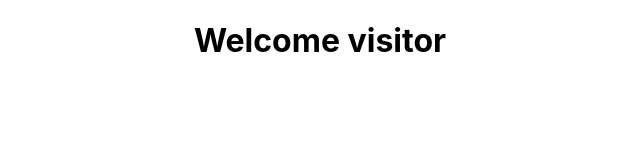
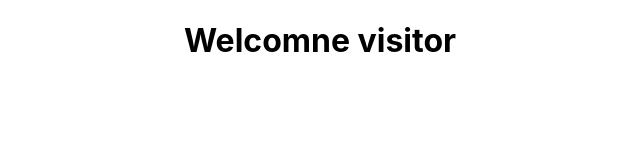
Before and after one commit to zlrkw11/react-js, a React (Create React App) app: page / in a window 1280 px wide. Shown: the top 160 px of the page, without its empty margins (320-960 px from the left). Built offline with nearby package versions, Linux system fonts and the light colour scheme.

Commit message:
this.state.message -> replace to make it dynamic

```diff
--- a/src/components/Message.js
+++ b/src/components/Message.js
@@ -1,7 +1,15 @@
 import React, { Component } from "react";
 class Message extends Component {
+  constructor() {
+    super();
+    this.state = {
+        message: 'Welcomne visitor'
+    };    // state object
+
+  }
+
   render() {
-    return <h1>Welcome visitor</h1>;
+    return <h1>{this.state.message}</h1>;
   }
 }
 
```
Also changed, not shown: notes/1/state.txt.
